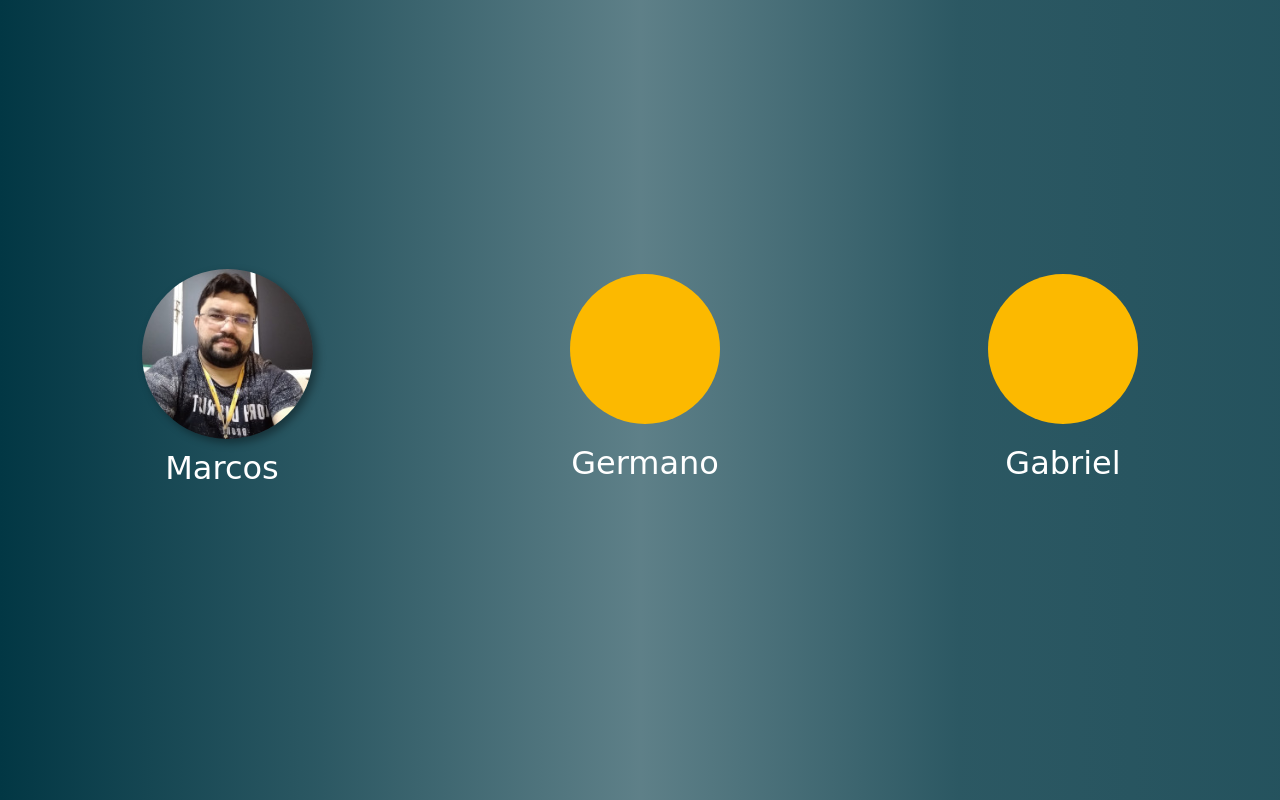
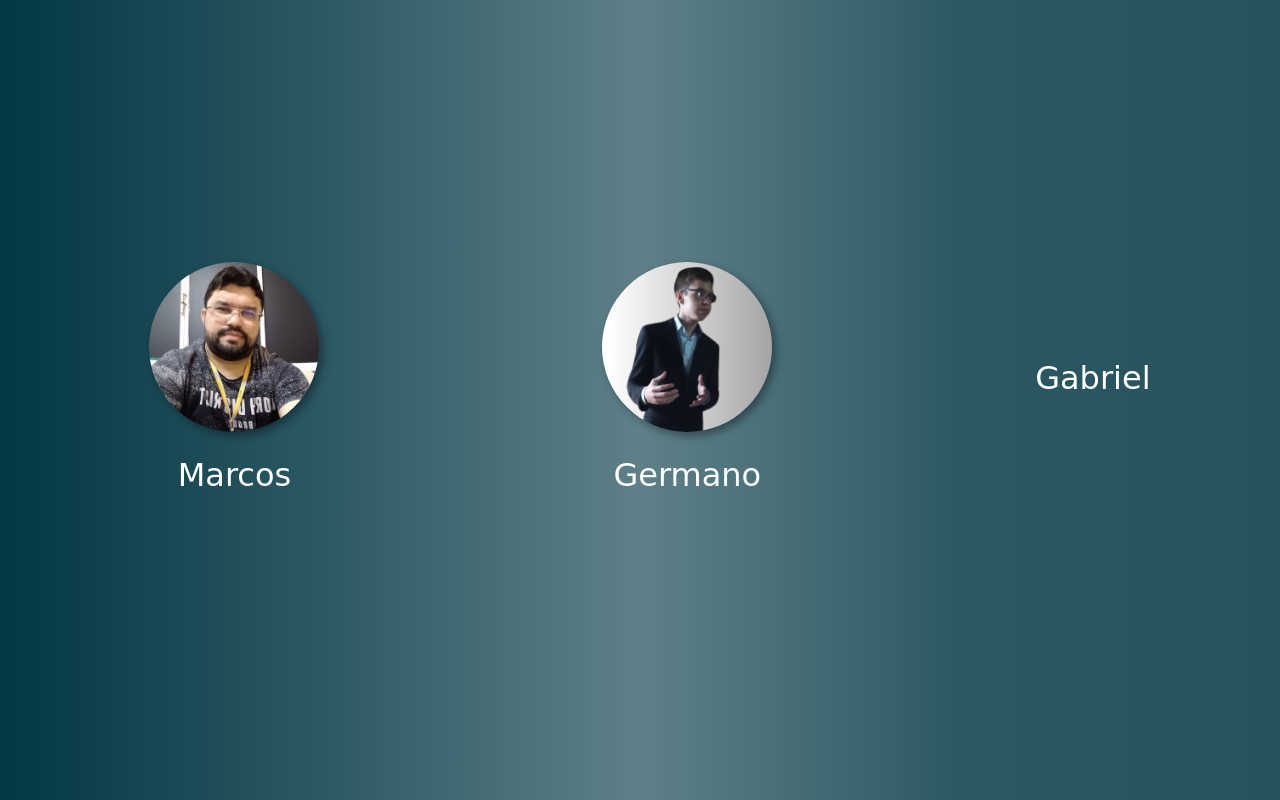
Before and after one commit to kernel32dev/ifpi-poo-exemplo, a plain HTML site: page index.html in a window 1280 px wide. Drawn offline with Linux system fonts and the light colour scheme; a web font is replaced by a local one.

Commit message:
atualizado perfil

```diff
--- a/assets/css/estilo.css
+++ b/assets/css/estilo.css
@@ -18,28 +18,12 @@ body{
 
 }
 
-.perfil1{
-    /*background-color: #fcb900;*/
+.perfil{
     height: 160px;
     width: 160px;
     border-radius: 200px;
 
 }
-
-.perfil2{
-    background-color: #fcb900;
-    height: 150px;
-    width: 150px;
-    border-radius: 200px;
-}
-
-.perfil3{
-    background-color: #fcb900;
-    height: 150px;
-    width: 150px;
-    border-radius: 200px;
-}
-
 
 a {
     font-family: "Carattere", cursive;
--- a/index.html
+++ b/index.html
@@ -30,17 +30,19 @@
     <main class="flex-container">
         <div>
             <div class="perfil1">
-                <img src="assets/img/marcos2.jpg" data-toggle="tooltip" title="Marcos Araújo Silva" alt="foto_marcos">
+                <img src="assets/img/marcos2.jpg" width="170px" height="170px" data-toggle="tooltip" title="Marcos Araújo Silva" alt="foto_marcos">
             </div>
             <a href="marcos.html">Marcos</a>
         </div>
         <div>
-            <div class="perfil2"></div>
+            <div class="perfil1">
+                <img src="assets/img/germano.png" width="170px" height="170px" data-toggle="tooltip" title="Germano Barbosa" alt="foto_germano">
+            </div>
             <a href="germano.html">Germano</a>
         </div>
 
         <div>
-            <div class="perfil3"></div>
+            <div class="perfil1" style="background-color: #fcb900;"></div>
             <a href="gabriel.html">Gabriel</a>
         </div>
     </main>
```
Also changed, not shown: assets/img/germano.png (added).
